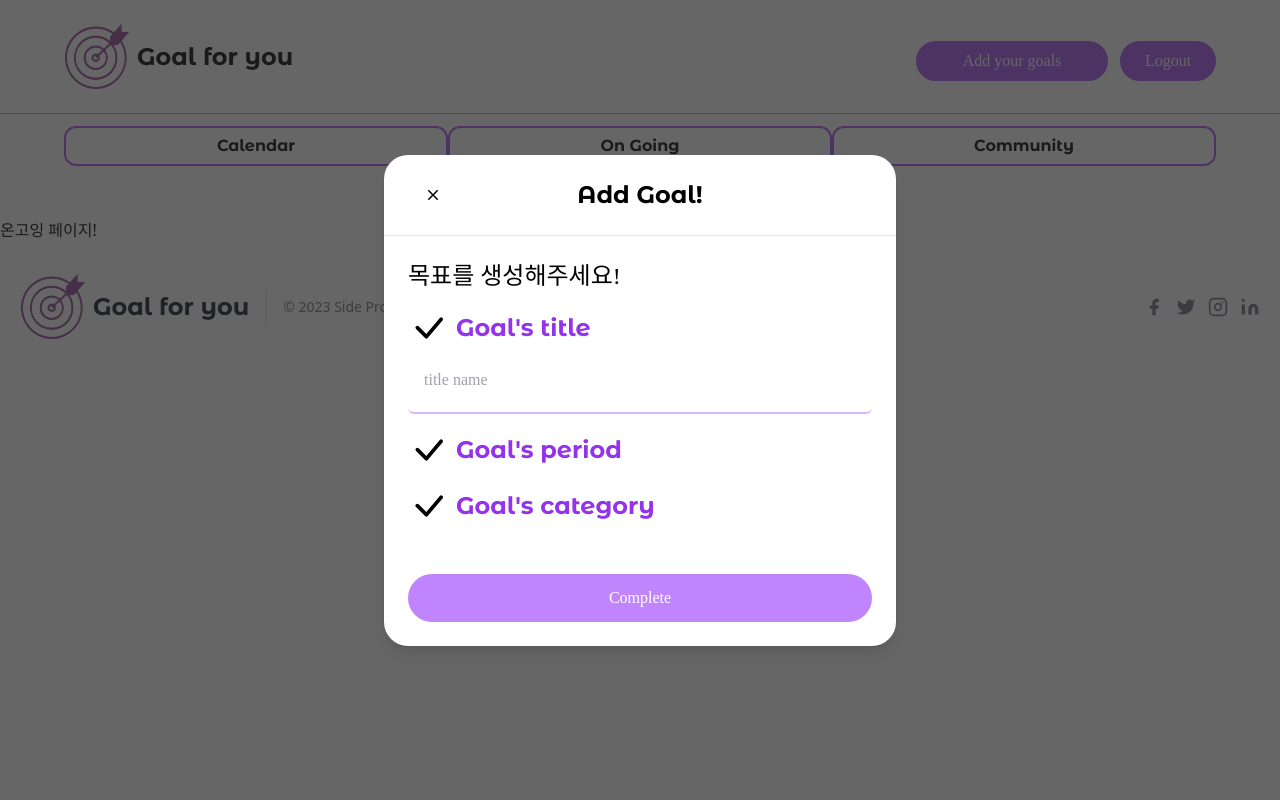
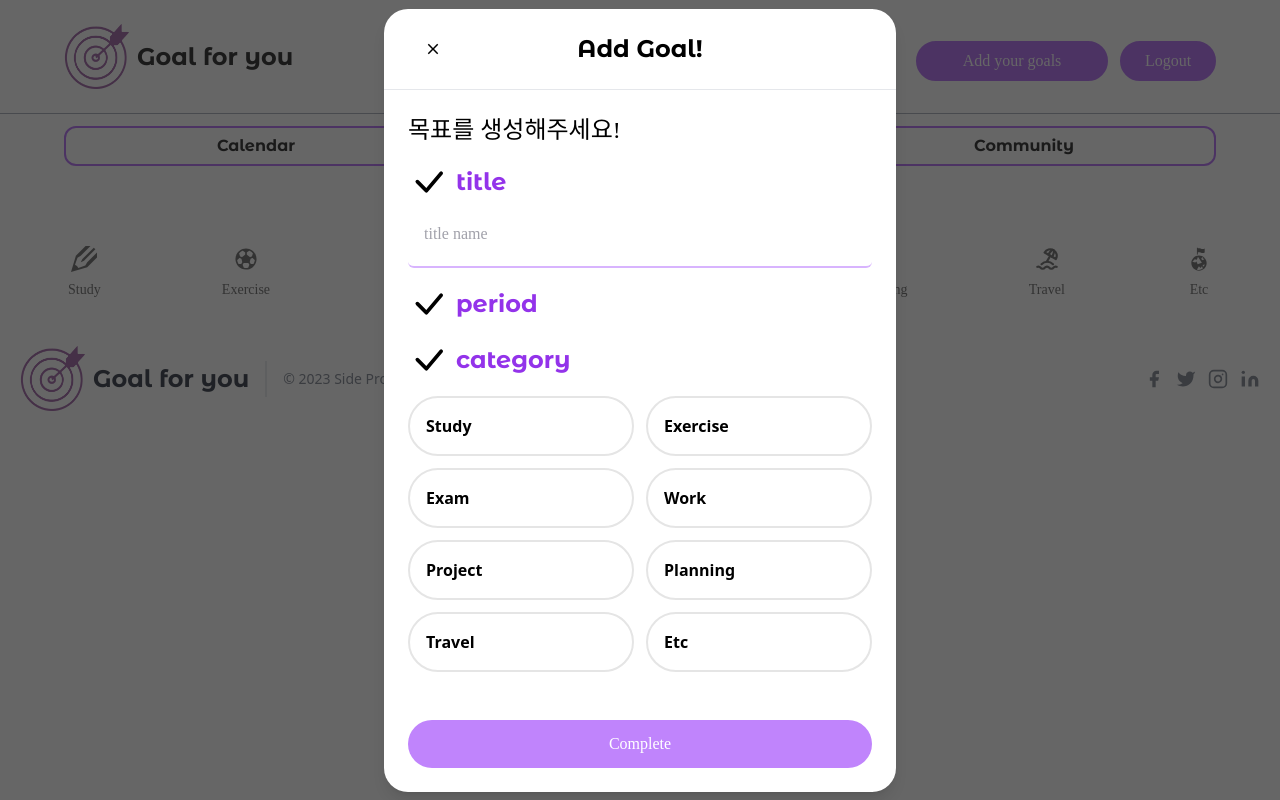
Before and after one commit to hyung6370/goal-for-you, a Next.js app: page /ongoing in a window 1280 px wide. Both pictures are taken after a click on the element "Add your goals". Built offline with nearby package versions, Linux system fonts and the light colour scheme.

Commit message:
[Add]: ongoing page categories design, addgoal modal design

```diff
--- a/components/Home/Categories.tsx
+++ b/components/Home/Categories.tsx
@@ -5,12 +5,14 @@ import { IoFootball } from "react-icons/io5";
 import { GoClock } from "react-icons/go";
 import { BsPersonWorkspace } from "react-icons/bs";
 import { AiOutlineFundProjectionScreen } from "react-icons/ai";
+import { CiMemoPad } from "react-icons/ci";
 import { GrPlan } from "react-icons/gr";
 import { TbBeach } from "react-icons/tb";
 import { GiPlanetConquest } from "react-icons/gi";
+import Container from "../Container";
 
 
-export const categoris = [
+export const categories = [
   {
     label: 'Study',
     icon: ImPencil2,
@@ -38,7 +40,7 @@ export const categoris = [
   },
   {
     label: 'Planning',
-    icon: GrPlan,
+    icon: CiMemoPad,
     description: '계획 이루기!'
   },
   {
@@ -53,16 +55,23 @@ export const categoris = [
   },
 ]
 
-const Categoris = () => {
+const Categories = () => {
   const params = useSearchParams();
   const category = params?.get('category');
+  const pathname = usePathname();
+
+  const isMainPage = pathname === '/ongoing';
+
+  if (!isMainPage) {
+    return null;
+  }
 
   return (
-    <div>
+    <div className="ml-14 mr-14">
       <div
         className="flex flex-row items-center justify-between gap-1 pt-4 overflow-x-auto"
       >
-        {categoris.map((item) => (
+        {categories.map((item) => (
           <CategoryBox
             key={item.label}
             label={item.label}
@@ -75,4 +84,4 @@ const Categoris = () => {
   );
 }
 
-export default Categoris;
+export default Categories;
--- a/components/Home/CategoryBox.tsx
+++ b/components/Home/CategoryBox.tsx
@@ -1,4 +1,7 @@
+import { useRouter, useSearchParams } from "next/navigation";
+import { useCallback } from "react";
 import { IconType } from "react-icons";
+import qs from "query-string";
 
 interface CategoryBoxProps {
   icon: IconType;
@@ -11,8 +14,37 @@ const CategoryBox: React.FC<CategoryBoxProps> = ({
   label,
   selected,
 }) => {
+  const router = useRouter();
+  const params = useSearchParams();
+
+  const handleClick = useCallback(() => {
+    let currentQuery = {};
+
+    if (params) {
+      currentQuery = qs.parse(params.toString());
+    }
+
+    const updatedQuery: any = {
+      ...currentQuery,
+      category: label
+    }
+
+    if (params?.get('category') === label) {
+      delete updatedQuery.category;
+    }
+
+    const url = qs.stringifyUrl({
+      url: '/ongoing',
+      query: updatedQuery
+    }, { skipNull: true });
+
+    router.push(url);
+
+  },[label, params, router]);
+
   return (
     <div
+      onClick={handleClick}
       className={`
         flex
         flex-col
@@ -21,13 +53,13 @@ const CategoryBox: React.FC<CategoryBoxProps> = ({
         gap-2
         p-3
         border-b-2
-        hover:text-neutral-800
+        hover:text-purple-500
         transition
         cursor-pointer
-        ${selected ? 'border-b-neutral-800' : 'border-transparent'}
-        ${selected ? 'text-neutral-800' : 'text-neutral-500'}
+        ${selected ? 'border-b-purple-500' : 'border-transparent'}
+        ${selected ? 'text-purple-500' : 'text-neutral-600'}
       `}
-    >
+    > <Icon size={26} />
       <div className="text-sm font_kor_medium">
         {label}
       </div>
--- a/components/modal/AddgoalModal.tsx
+++ b/components/modal/AddgoalModal.tsx
@@ -7,7 +7,7 @@ import toast from "react-hot-toast";
 import Heading from "./Heading";
 import { BsCheckLg } from "react-icons/bs";
 import Input from "./Input";
-import categories from "../home/Categories";
+import { categories } from "../home/Categories";
 import CategoryInput from "./CategoryInput";
 
 
@@ -65,7 +65,7 @@ const AddgoalModal = () => {
         <div>
           <div className="flex flex-row">
             <BsCheckLg size={40}/>
-            <h1 className="flex justify-center mt-1 ml-2 text-2xl text-purple-600 font_here">Goal's title</h1>
+            <h1 className="flex justify-center mt-1 ml-2 text-2xl text-purple-600 font_here">title</h1>
           </div>
           <Input
               id="goalName"
@@ -79,16 +79,28 @@ const AddgoalModal = () => {
         <div>
           <div className="flex flex-row">
             <BsCheckLg size={40}/>
-            <h1 className="flex justify-center mt-1 ml-2 text-2xl text-purple-600 font_here">Goal's period</h1>
+            <h1 className="flex justify-center mt-1 ml-2 text-2xl text-purple-600 font_here">period</h1>
           </div>
 
         </div>
         <div>
           <div className="flex flex-row">
             <BsCheckLg size={40}/>
-            <h1 className="flex justify-center mt-1 ml-2 text-2xl text-purple-600 font_here">Goal's category</h1>
+            <h1 className="flex justify-center mt-1 ml-2 text-2xl text-purple-600 font_here">category</h1>
           </div>
-          {/* {categories.map((item) => (
+
+        </div>
+        <div
+        className="
+          grid
+          grid-cols-1
+          md:grid-cols-2
+          gap-3
+          max-h-[50vh]
+          overflow-y-auto
+        "
+      >
+        {categories.map((item) => (
           <div key={item.label} className="col-span-1">
             <CategoryInput
               onClick={(category) =>
@@ -97,9 +109,8 @@ const AddgoalModal = () => {
               label={item.label}
             />
           </div>
-        ))} */}
-        </div>
-
+        ))}
+      </div>
     </div>
   )
 
--- a/components/modal/CategoryInput.tsx
+++ b/components/modal/CategoryInput.tsx
@@ -14,16 +14,16 @@ const CategoryInput: React.FC<CategoryInputProps> = ({
     <div
       onClick={() => onClick(label)}
       className={`
-        rounded-xl
+        rounded-full
         border-2
         p-4
         flex
         flex-col
         gap-3
-        hover:border-black
+        hover:border-fuchsia-400
         transition
         cursor-pointer
-        ${selected ? 'border-black' : 'border-neutral-200'}
+        ${selected ? 'border-fuchsia-400' : 'border-neutral-200'}
       `}
     >
         <div className="font-semibold">
--- a/package.json
+++ b/package.json
@@ -22,6 +22,7 @@
     "next": "13.4.4",
     "next-auth": "^4.22.1",
     "node-sass": "^9.0.0",
+    "query-string": "^8.1.0",
     "react": "18.2.0",
     "react-dom": "18.2.0",
     "react-hook-form": "^7.44.3",
--- a/pages/ongoing/index.tsx
+++ b/pages/ongoing/index.tsx
@@ -1,9 +1,10 @@
+import Categories from "@/components/home/Categories";
 import Layout from "@/components/home/Layout";
 
 const Ongoing = () => {
     return (
         <Layout>
-            온고잉 페이지!
+            <Categories />
         </Layout>
     )
 }
```
Also changed, not shown: 1 other file (tests, documents, lock files or other folders).
